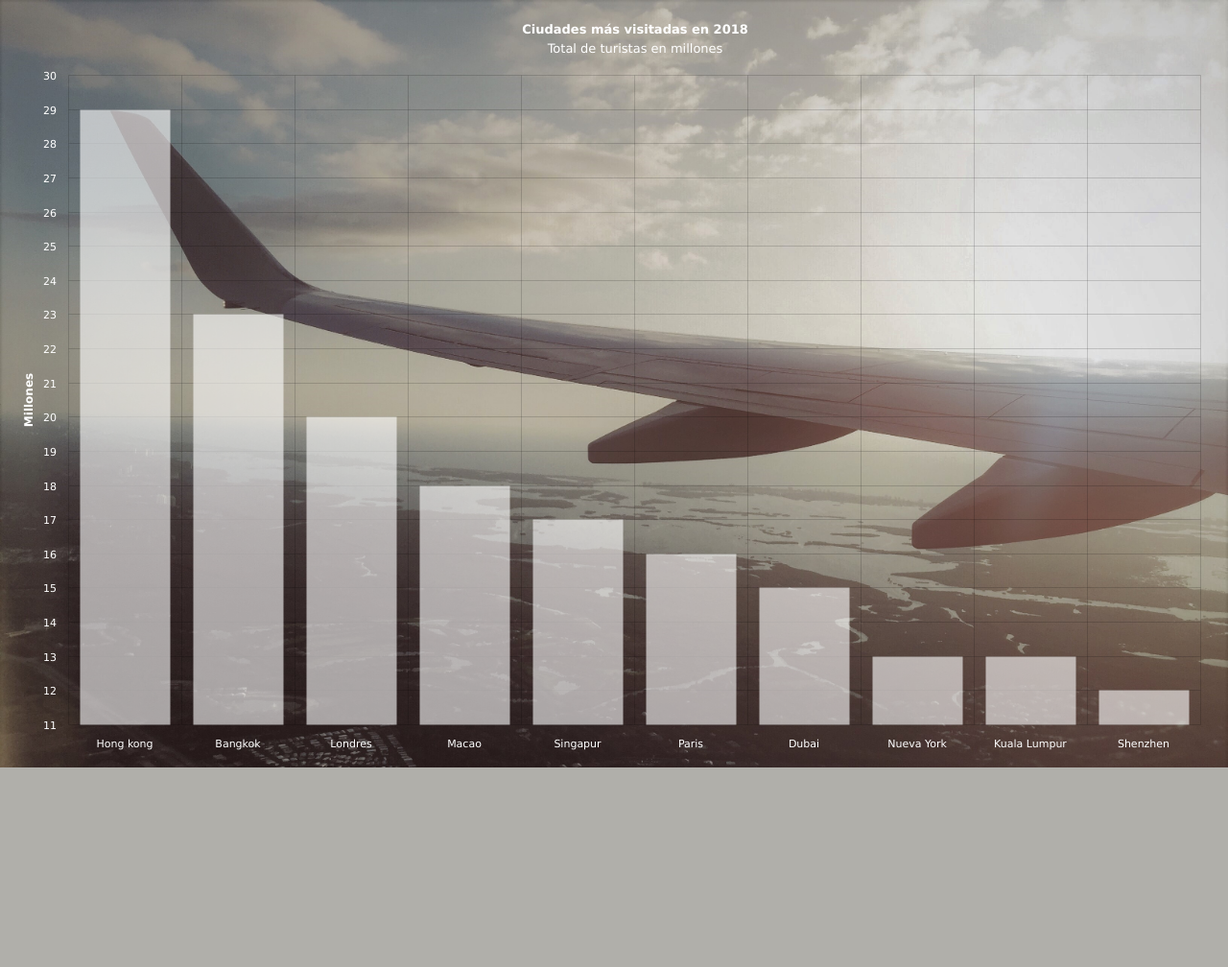
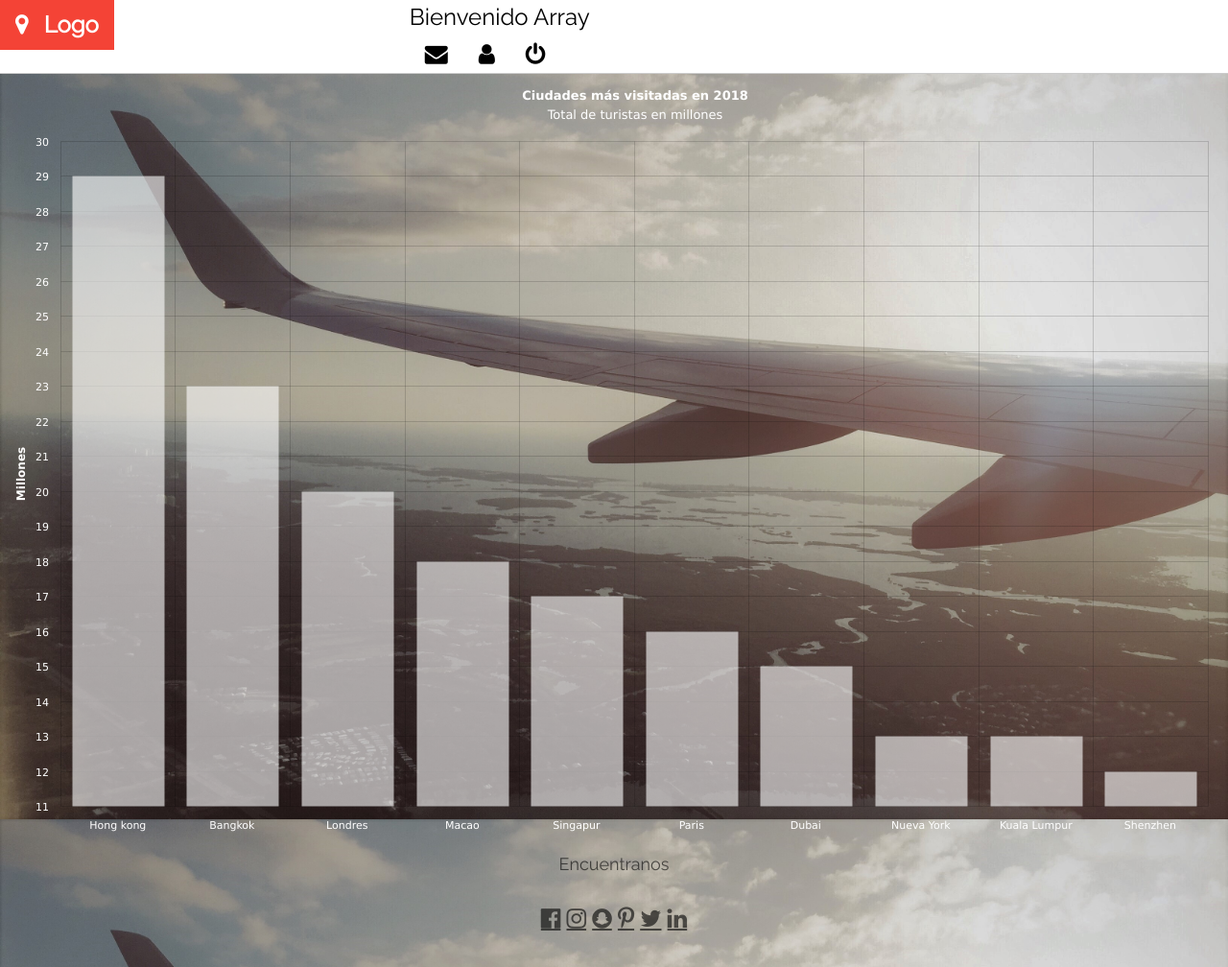
Before and after one commit to Nahiaran/proyecto3x1, a PHP site: page /chart/index.php in a window 1280 px wide. Shown: the whole page at 96% size. Before the commit the page ends 800 px from the top, so only its background shows below. Run offline with PHP 8.4, Linux system fonts and the light colour scheme; the visitor is signed in with stand-in values (Sample User, id 1); data comes from the database, SQL or seed files in the repository.

Commit message:
Update index.php

```diff
--- a/chart/index.php
+++ b/chart/index.php
@@ -1,9 +1,40 @@
+<?php
+session_start();
+if (!isset($_SESSION['usuario'])) {
+    header('Location: '."login.html");
+}
+?>
+
 <html>
 <head>
     <title>Top ciudades 2018</title>
     <script type="text/javascript" src=amcharts.js></script>
     <script type="text/javascript" src=serial.js></script>
     <script type="text/javascript" src=dataloader.min.js></script>
+<meta charset="UTF-8">
+<meta name="viewport" content="width=device-width, initial-scale=1">
+<link rel="stylesheet" href="https://www.w3schools.com/w3css/4/w3.css">
+<link rel="stylesheet" href="https://fonts.googleapis.com/css?family=Raleway">
+<link rel="stylesheet" href="https://cdnjs.cloudflare.com/ajax/libs/font-awesome/4.7.0/css/font-awesome.min.css">
+<style>
+body,h1,h2,h3,h4,h5,h6 {font-family: "Raleway", Arial, Helvetica, sans-serif}
+.myLink {display: none}
+</style>
+
+
+    <div class="w3-bar w3-white w3-border-bottom w3-xlarge">
+  <a href="#" class="w3-bar-item w3-button w3-text-red w3-hover-red"><b><i class="fa fa-map-marker w3-margin-right"></i>Logo</b></a>
+    <div class="w3-col s8 w3-bar w3-right" >
+      <span>
+          <?php
+          echo "Bienvenido ".$_SESSION["usuario"];
+          ?>
+      </span><br>
+      <a href="#" class="w3-bar-item w3-button"><i class="fa fa-envelope"></i></a>
+      <a href="#" class="w3-bar-item w3-button"><i class="fa fa-user"></i></a>
+      <a href="logout.php" class="w3-bar-item w3-button"><i class="fa fa-power-off"></i></a>
+    </div>
+</div>
 
 <style>
 body {
@@ -13,11 +44,9 @@ body {
   background-attachment: fixed;
 
 }
-
 </style>
 </head>
 <body>
-
 <div id="chartdiv" style="width: 100%; height: 100%;"></div>
     <script type="text/javascript">
 
@@ -70,5 +99,19 @@ AmCharts.makeChart( "chartdiv",
   } ]
 } );
 </script>
+
+
+<!-- End page content -->
+<footer class="w3-container w3-center w3-opacity w3-margin-bottom">
+  <h5>Encuentranos</h5>
+  <div class="w3-xlarge w3-padding-16">
+    <a href='https://www.facebook.com/igornoava' class="fa fa-facebook-official w3-hover-opacity" target="_blank"></a>
+    <a href='https://www.instagram.com/ionuts_go' class="fa fa-instagram w3-hover-opacity" target="_blank"></a>
+    <a href="" class="fa fa-snapchat w3-hover-opacity" target="_blank"></a>
+    <a href="https://www.pinterest.es/luknaran" class="fa fa-pinterest-p w3-hover-opacity" target="_blank"></a>
+    <a href='https://www.twitter.com/ionuts_go' class="fa fa-twitter w3-hover-opacity" target="_blank"></a>
+    <a href="https://www.linkedin.com/in/andoni-casc%C3%A1n-suarez-00a090165/" class="fa fa-linkedin w3-hover-opacity" target="_blank"></a>
+  </div>
+</footer>
 </body>
 </html>
```
